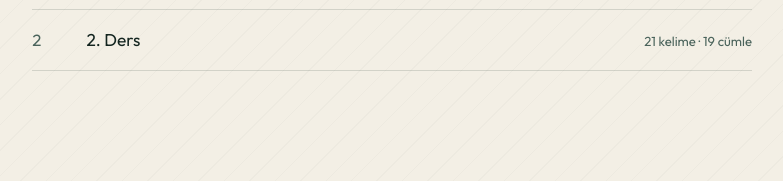
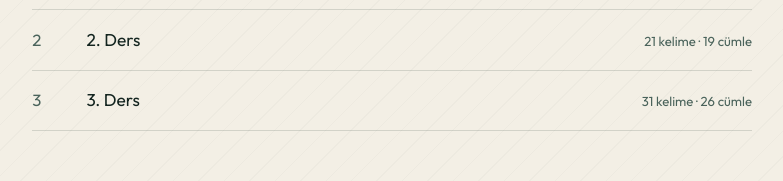
Before and after one commit to leblebicode/arapca, an Angular app: page / in a window 1280 px wide. Shown: the part 366-547 px from the top of the page, without its empty margins (248-1031 px from the left). Built offline with nearby package versions, Linux system fonts and the light colour scheme.

Commit message:
3. ders güncelleme

```diff
--- a/src/app/data/lessons.data.ts
+++ b/src/app/data/lessons.data.ts
@@ -74,5 +74,69 @@ export const LESSONS: Lesson[] = [
       { id: '2_s18', arabic: 'أهذا ولد؟ نعم.', meaning: 'Bu bir çocuk mudur? Evet.' },
       { id: '2_s19', arabic: 'من هذا؟ هذا رجل.', meaning: 'Bu kimdir? Bu bir adamdır.' }
     ],
+  },{
+    id: 3,
+    title: '3. Ders',
+    vocabulary: [
+      { id: '3_1', arabic: 'إمام', meaning: 'İmam' },
+      { id: '3_2', arabic: 'حجر', meaning: 'Taş' },
+      { id: '3_3', arabic: 'سكر', meaning: 'Şeker' },
+      { id: '3_4', arabic: 'لبن', meaning: 'Süt' },
+      { id: '3_5', arabic: 'مكسور', meaning: 'Kırık' },
+      { id: '3_6', arabic: 'مفتوح', meaning: 'Açık' },
+      { id: '3_7', arabic: 'جالس', meaning: 'Oturan / Oturuyor' },
+      { id: '3_8', arabic: 'واقف', meaning: 'Ayakta' },
+      { id: '3_9', arabic: 'جديد', meaning: 'Yeni' },
+      { id: '3_10', arabic: 'قديم', meaning: 'Eski' },
+      { id: '3_11', arabic: 'حمار', meaning: 'Eşek' },
+      { id: '3_12', arabic: 'صغير', meaning: 'Küçük' },
+      { id: '3_13', arabic: 'حصان', meaning: 'At' },
+      { id: '3_14', arabic: 'كبير', meaning: 'Büyük' },
+      { id: '3_15', arabic: 'منديل', meaning: 'Mendil' },
+      { id: '3_16', arabic: 'وسخ', meaning: 'Kirli' },
+      { id: '3_17', arabic: 'ماء', meaning: 'Su' },
+      { id: '3_18', arabic: 'بارد', meaning: 'Soğuk' },
+      { id: '3_19', arabic: 'قمر', meaning: 'Ay' },
+      { id: '3_20', arabic: 'جميل', meaning: 'Güzel' },
+      { id: '3_21', arabic: 'قريب', meaning: 'Yakın' },
+      { id: '3_22', arabic: 'بعيد', meaning: 'Uzak' },
+      { id: '3_23', arabic: 'ثقيل', meaning: 'Ağır' },
+      { id: '3_24', arabic: 'ورق', meaning: 'Kağıt' },
+      { id: '3_25', arabic: 'خفيف', meaning: 'Hafif' },
+      { id: '3_26', arabic: 'حار', meaning: 'Sıcak' },
+      { id: '3_27', arabic: 'قميص', meaning: 'Gömlek' },
+      { id: '3_28', arabic: 'نظيف', meaning: 'Temiz' },
+      { id: '3_29', arabic: 'ولد', meaning: 'Çocuk' },
+      { id: '3_30', arabic: 'مدرس', meaning: 'Öğretmen' },
+      { id: '3_31', arabic: 'مكتب', meaning: 'Masa / Sıra' },
+    ],
+    sentences: [
+      { id: '3_s1', arabic: 'ما ذلك؟', meaning: 'O nedir?' },
+      { id: '3_s2', arabic: 'من ذلك؟', meaning: 'O kimdir?' },
+      { id: '3_s3', arabic: 'هذا سكر وذلك لبن', meaning: 'Bu şekerdir, o ise süttür' },
+      { id: '3_s4', arabic: 'القلم مكسور', meaning: 'Kalem kırıktır' },
+      { id: '3_s5', arabic: 'الباب مفتوح', meaning: 'Kapı açıktır' },
+      { id: '3_s6', arabic: 'الولد جالس، والمدرس واقف', meaning: 'Çocuk oturuyor, öğretmen ise ayaktadır' },
+      { id: '3_s7', arabic: 'الكتاب جديد والقلم قديم', meaning: 'Kitap yenidir, kalem eskidir' },
+      { id: '3_s8', arabic: 'الحمار صغير والحصان كبير', meaning: 'Eşek küçüktür, at büyüktür' },
+      { id: '3_s9', arabic: 'الكرسي مكسور', meaning: 'Sandalye kırıktır' },
+      { id: '3_s10', arabic: 'المنديل وسخ', meaning: 'Mendil kirlidir' },
+      { id: '3_s11', arabic: 'الماء بارد', meaning: 'Su soğuktur' },
+      { id: '3_s12', arabic: 'القمر جميل', meaning: 'Ay güzeldir' },
+      { id: '3_s13', arabic: 'البيت قريب والمسجد بعيد', meaning: 'Ev yakındır, cami uzaktır' },
+      { id: '3_s14', arabic: 'الحجر ثقيل والورق خفيف', meaning: 'Taş ağırdır, kağıt hafiftir' },
+      { id: '3_s15', arabic: 'اللبن حار', meaning: 'Süt sıcaktır' },
+      { id: '3_s16', arabic: 'القميص نظيف', meaning: 'Gömlek temizdir' },
+      { id: '3_s17', arabic: 'المكتب مكسور', meaning: 'Masa kırıktır' },
+      { id: '3_s18', arabic: 'المدرس جديد', meaning: 'Öğretmen yenidir' },
+      { id: '3_s19', arabic: 'القميص وسخ', meaning: 'Gömlek kirlidir' },
+      { id: '3_s20', arabic: 'اللبن بارد', meaning: 'Süt soğuktur' },
+      { id: '3_s21', arabic: 'المسجد مفتوح', meaning: 'Cami açıktır' },
+      { id: '3_s22', arabic: 'الحجر كبير', meaning: 'Taş büyüktür' },
+      { id: '3_s23', arabic: 'اللبن بارد والماء حار', meaning: 'Süt soğuk, su ise sıcaktır' },
+      { id: '3_s24', arabic: 'الإمام جالس والمدرس واقف', meaning: 'İmam oturuyor, öğretmen ise ayaktadır' },
+      { id: '3_s25', arabic: 'القمر بعيد', meaning: 'Ay uzaktır' },
+      { id: '3_s26', arabic: 'المنديل نظيف', meaning: 'Mendil temizdir' },
+    ],
   },
 ];
```
